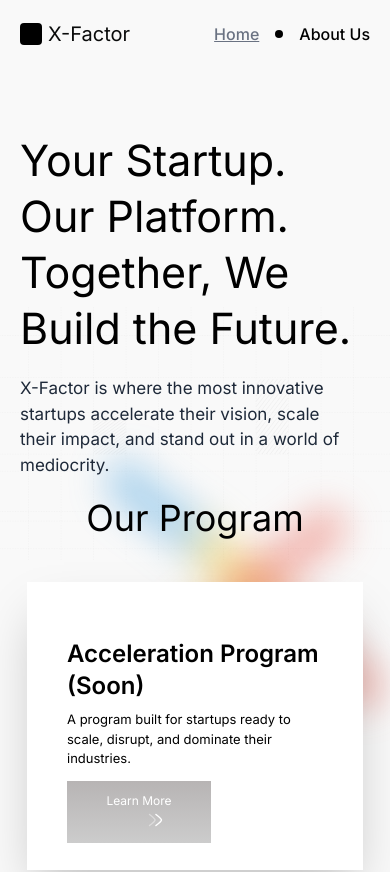
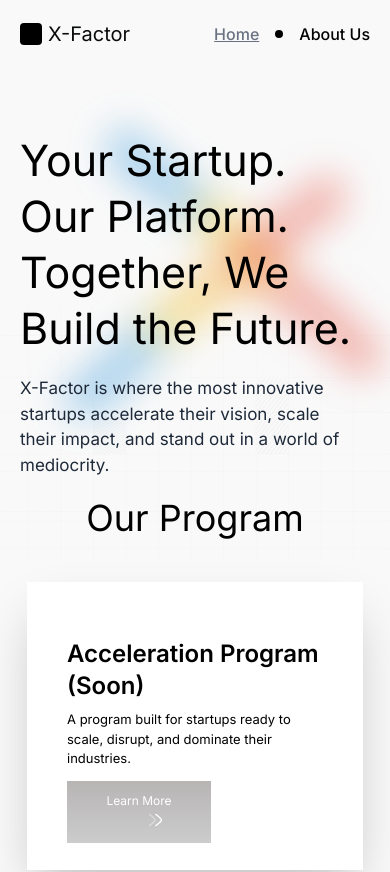
Before and after one commit to Pranali209/Xfactor, a React (Vite) app: page / in a window 390 px wide. Shown: the top 872 px of the page. Built offline with nearby package versions, Linux system fonts and the light colour scheme.

Commit message:
backx for mobile screen

```diff
--- a/src/App.css
+++ b/src/App.css
@@ -325,7 +325,26 @@ body {
         width: 100%;
         margin: 0 auto;
     }
-    @keyframes borderCircle {
+    .backXMobile {
+        position: relative;
+    }
+
+    .backXMobile::before {
+        content: "";
+        position: absolute;
+        top: -400px;
+        left: 0;
+        width: 100%;
+        height: 150lvh;
+        background-image: url('./assets/bg-x.svg');
+        background-position: center;
+        background-size: contain;
+        z-index: -1;
+        animation: borderCircleMobile 20s linear infinite;
+        transform-origin: center;
+        background-repeat: no-repeat;
+    }
+    @keyframes borderCircleMobile {
     0% {
         transform: rotate(0deg) translate(10vw, -5vh) rotate(0deg);
     }
--- a/src/Pages/About.jsx
+++ b/src/Pages/About.jsx
@@ -23,7 +23,7 @@ const AboutUs = () => {
 
   return (
     <div className='  backGrid ' >
-     <section className=' backX'>
+     <section className=' backX max-md:backXMobile'>
       <Header />
       <section className='px-24 w-[80%] max-md:px-5 max-md:w-full'>
         <Heading className="text-2xl mb-5 font-semibold " as="h1" text="Where Innovators Take the Lead " />
--- a/src/Pages/Home.jsx
+++ b/src/Pages/Home.jsx
@@ -9,14 +9,19 @@ import { Navigate, useNavigate } from 'react-router-dom'
 
 function Home() {
   const navigate = useNavigate()
-  const [currentIndex, setCurrentIndex] = useState(0);
-  useEffect(() => {
 
-    const interval = setInterval(() => {
-      setCurrentIndex((prevIndex) => (prevIndex + 1) % 2);
-    }, 3000);
-    return () => clearInterval(interval);
-  }, [])
+  const [isMobile, setIsMobile] = useState(window.innerWidth <= 767);
+
+    useEffect(() => {
+        const handleResize = () => {
+            setIsMobile(window.innerWidth <= 767);
+        };
+
+        window.addEventListener('resize', handleResize);
+        return () => {
+            window.removeEventListener('resize', handleResize);
+        };
+    }, []);
   const heroBox = [
     {
       id: 1,
@@ -42,9 +47,9 @@ function Home() {
   return (
     <>
 
-      <div className=' ' >
+      <div className={isMobile ? 'backXMobile' : ''} >
         <Header />
-        <div id="Hero" className='backX' >
+        <div id="Hero" className={!isMobile && 'backX'} >
           <h1 className=" max-md:hidden lg:block text-6xl text-black text-left text-normal  px-28 mt-16 leading-16 max-md:px-5 max-md:text-[43px] max-md:leading-12">
             Your Startup. Our <br /> Platform. Together, We <br/>Build the  Future. </h1>
 
```
